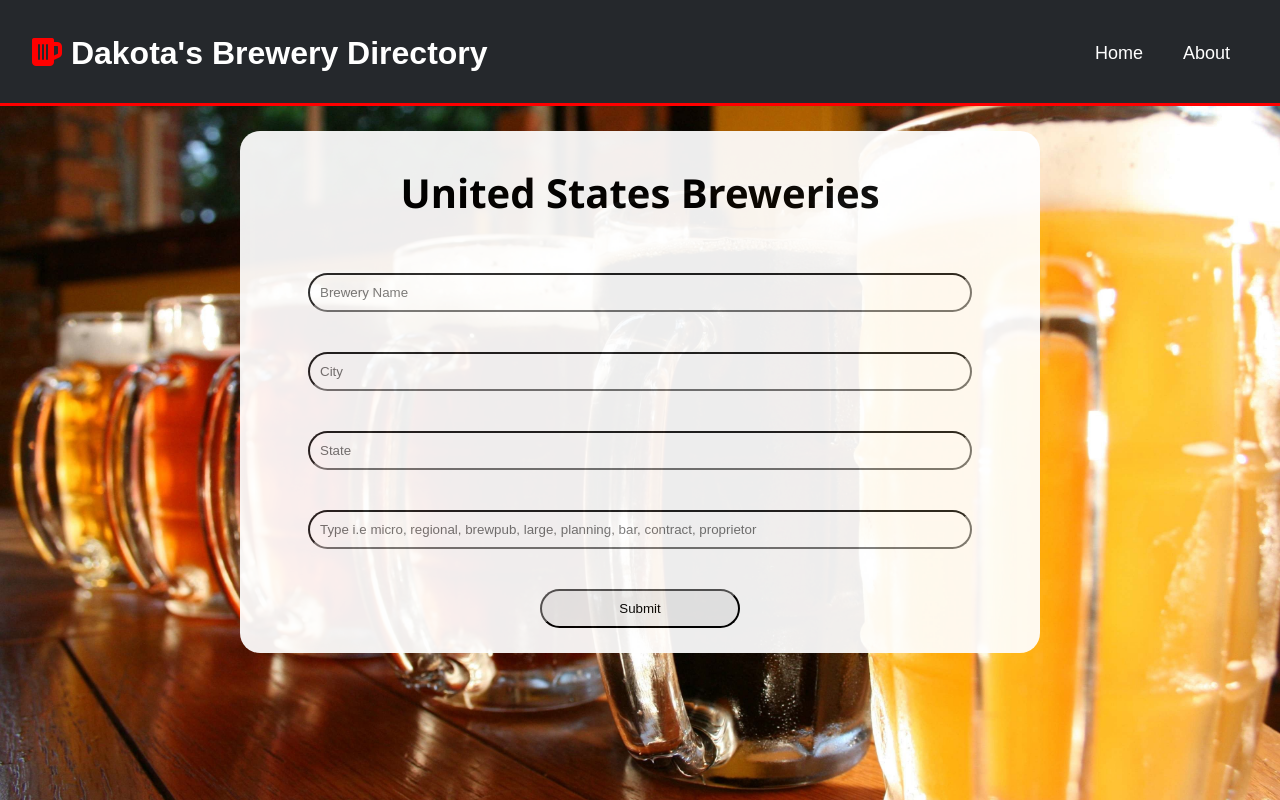
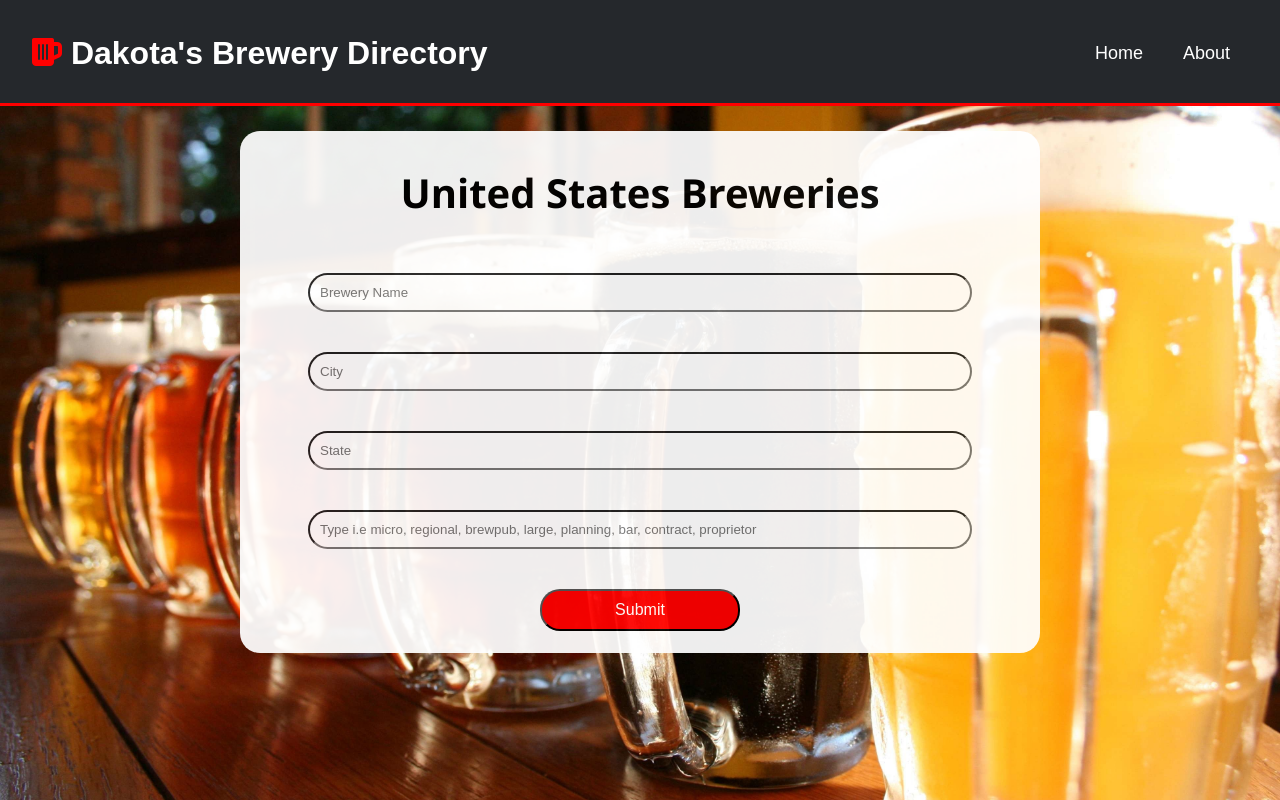
Before and after one commit to dwhelchel/ReactJS-Brewery-Site, a React (Create React App) app: page / in a window 1280 px wide. In both pictures the pointer is over the input 640 px from the left and 608 px from the top of the page. Built offline with nearby package versions, Linux system fonts and the light colour scheme; no server answers.

Commit message:
updated README.md

```diff
--- a/src/css/Form.css
+++ b/src/css/Form.css
@@ -35,6 +35,12 @@
   border-radius: 20px;
   outline: none;
   border-width: 2px;
+  font-size: 1em;
+}
+
+.form-container form input[type="submit"]:hover {
+  background-color: red;
+  color: #fff;
 }
 
 .form-container .header-form-container {
--- a/src/scss/Form.scss
+++ b/src/scss/Form.scss
@@ -39,6 +39,11 @@
             appearance: none;
             @include inputStyle(10px, 20px, 25%);
             @include formInput();
+            font-size: 1em;
+            &:hover {
+                background-color: red;
+                color: #fff;
+            }
         }
     }
     .header-form-container {
```
Also changed, not shown: 2 other files (tests, documents, lock files or other folders).
